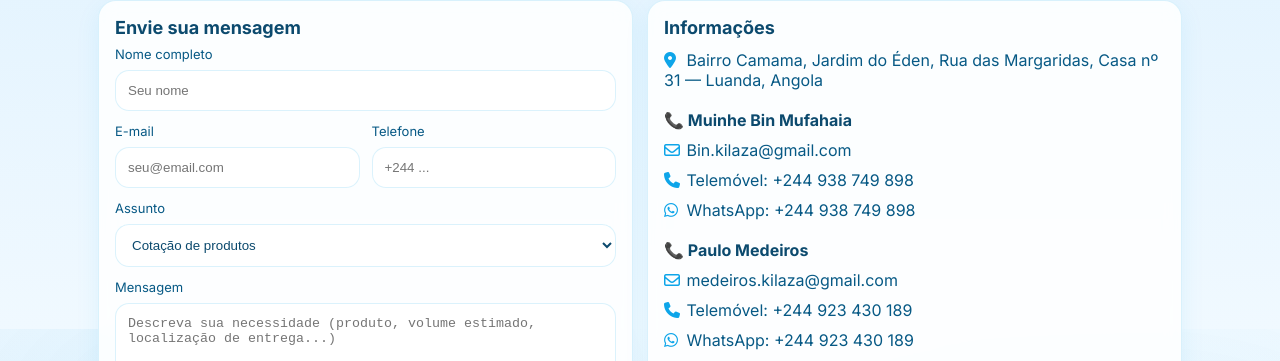
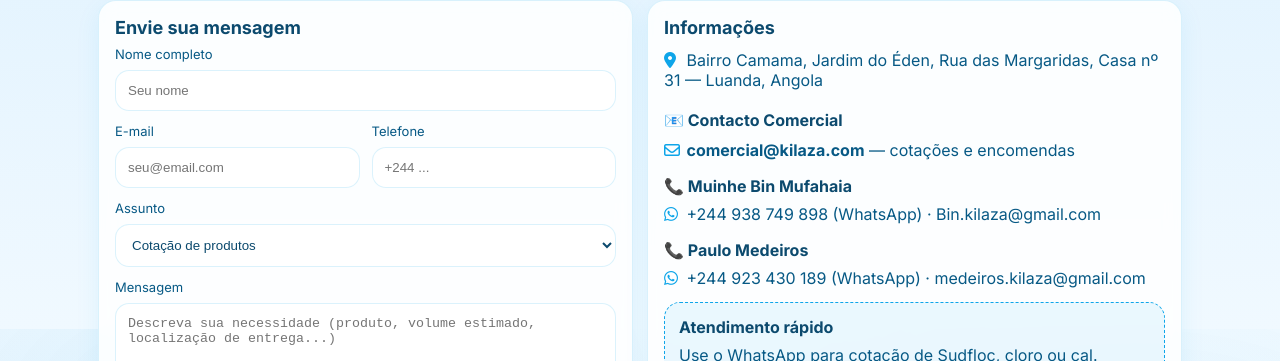
Before and after one commit to ttwtk8pswf-ship-it/kilaza-website, a plain HTML site: page index.html in a window 1280 px wide. Shown: the part 2871-3232 px from the top of the page. Drawn offline with Linux system fonts and the light colour scheme.

Commit message:
Update index.html

```diff
--- a/index.html
+++ b/index.html
@@ -287,18 +287,19 @@
               <li><i class="fa-solid fa-location-dot"></i> Bairro Camama, Jardim do Éden, Rua das Margaridas, Casa nº 31 — Luanda, Angola</li>
             </ul>
 
-            <h4 style="margin-top: 20px; margin-bottom: 10px; font-size: 16px;">📞 Muinhe Bin Mufahaia</h4>
+            <h4 style="margin-top: 20px; margin-bottom: 10px; font-size: 16px;">📧 Contacto Comercial</h4>
             <ul class="info-list" style="margin-top: 0;">
-              <li><i class="fa-regular fa-envelope"></i> <a href="mailto:Bin.kilaza@gmail.com">Bin.kilaza@gmail.com</a></li>
-              <li><i class="fa-solid fa-phone"></i> Telemóvel: +244 938 749 898</li>
-              <li><i class="fa-brands fa-whatsapp"></i> <a href="https://wa.me/244938749898" target="_blank" rel="noopener">WhatsApp: +244 938 749 898</a></li>
+              <li><i class="fa-regular fa-envelope"></i> <a href="mailto:comercial@kilaza.com"><strong>comercial@kilaza.com</strong></a> — cotações e encomendas</li>
             </ul>
 
-            <h4 style="margin-top: 20px; margin-bottom: 10px; font-size: 16px;">📞 Paulo Medeiros</h4>
+            <h4 style="margin-top: 16px; margin-bottom: 8px; font-size: 16px;">📞 Muinhe Bin Mufahaia</h4>
             <ul class="info-list" style="margin-top: 0;">
-              <li><i class="fa-regular fa-envelope"></i> <a href="mailto:medeiros.kilaza@gmail.com">medeiros.kilaza@gmail.com</a></li>
-              <li><i class="fa-solid fa-phone"></i> Telemóvel: +244 923 430 189</li>
-              <li><i class="fa-brands fa-whatsapp"></i> <a href="https://wa.me/244923430189" target="_blank" rel="noopener">WhatsApp: +244 923 430 189</a></li>
+              <li><i class="fa-brands fa-whatsapp"></i> <a href="https://wa.me/244938749898" target="_blank" rel="noopener">+244 938 749 898 (WhatsApp)</a> · <a href="mailto:Bin.kilaza@gmail.com">Bin.kilaza@gmail.com</a></li>
+            </ul>
+
+            <h4 style="margin-top: 16px; margin-bottom: 8px; font-size: 16px;">📞 Paulo Medeiros</h4>
+            <ul class="info-list" style="margin-top: 0;">
+              <li><i class="fa-brands fa-whatsapp"></i> <a href="https://wa.me/244923430189" target="_blank" rel="noopener">+244 923 430 189 (WhatsApp)</a> · <a href="mailto:medeiros.kilaza@gmail.com">medeiros.kilaza@gmail.com</a></li>
             </ul>
 
             <div class="callout">
```
